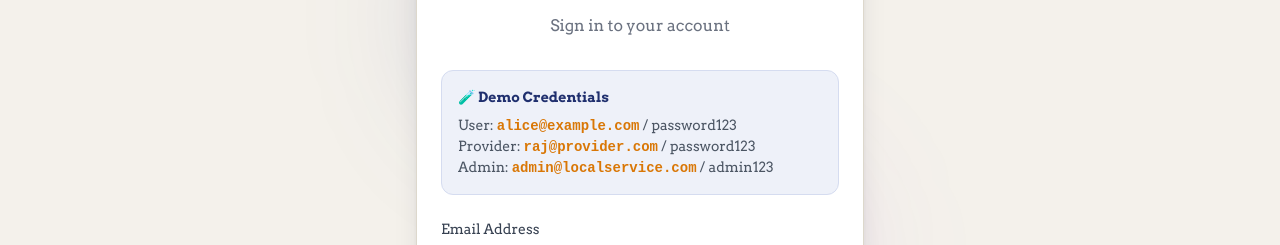
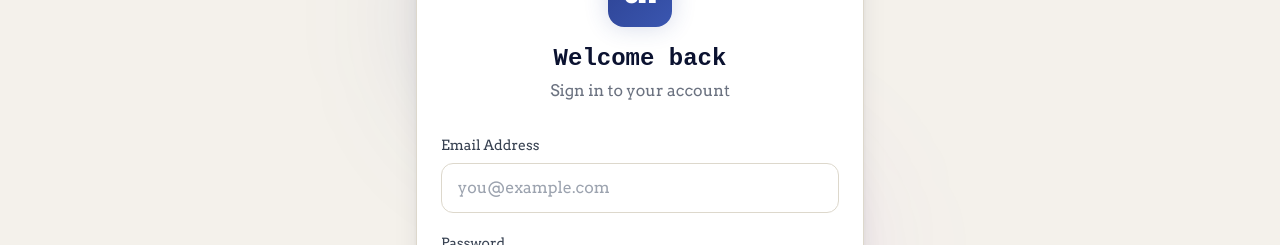
Before and after one commit to Hardik-1226/SuvidhaAi, a React (Vite) app in the folder frontend/: page /login in a window 1280 px wide. Shown: the part 271-516 px from the top of the page. Built offline with nearby package versions, Linux system fonts and the light colour scheme; no server answers.

Commit message:
Remove demo credentials from login page

```diff
--- a/frontend/src/pages/Login.jsx
+++ b/frontend/src/pages/Login.jsx
@@ -54,13 +54,7 @@ export default function Login() {
             <p className="text-gray-500 mt-1">Sign in to your account</p>
           </div>
 
-          {/* Demo credentials hint */}
-          <div className="bg-primary-50 border border-primary-100 rounded-xl p-4 mb-6 text-sm text-gray-600">
-            <p className="font-semibold text-primary-700 mb-2">🧪 Demo Credentials</p>
-            <p>User: <code className="text-amber-600 font-bold">alice@example.com</code> / password123</p>
-            <p>Provider: <code className="text-amber-600 font-bold">raj@provider.com</code> / password123</p>
-            <p>Admin: <code className="text-amber-600 font-bold">admin@localservice.com</code> / admin123</p>
-          </div>
+
 
           <form onSubmit={handleSubmit} className="space-y-5">
             <div>
```
